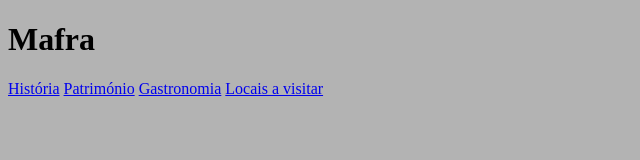
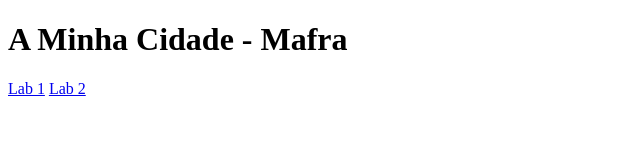
Before and after one commit to Peter-Petrov-21407097/Peter-Petrov-21407097.github.io, a plain HTML site: page index.html in a window 1280 px wide. Shown: the whole page, without its empty margins (0-640 px from the left). Drawn offline with Linux system fonts and the light colour scheme.

Commit message:
primeira página so que nao

```diff
--- a/index.html
+++ b/index.html
@@ -3,21 +3,17 @@
   <head>
     <meta charset="UTF-8" />
     <meta name="viewport" content="width=device-width, initial-scale=1.0" />
-    <title>A minha cidade - Mafra</title>
-
-    <link rel="stylesheet" href="styles.css" />
+    <title>A Minha Cidade - Mafra</title>
   </head>
 
   <body>
     <header>
-      <h1>Mafra</h1>
+      <h1>A Minha Cidade - Mafra</h1>
     </header>
 
     <nav>
-      <a href="cidade/historia.html">História</a>
-      <a href="cidade/patrimonio.html">Património</a>
-      <a href="cidade/gastronomia.html">Gastronomia</a>
-      <a href="cidade/locais.html">Locais a visitar</a>
+      <a href="lab1/index.html">Lab 1</a>
+      <a href="lab2/index.html">Lab 2</a>
     </nav>
   </body>
 </html>
```
Also changed, not shown: lab2/images/mafra1.jpg (added), lab2/images/mafra2.jpg (added), lab2/images/mafra3.jpg (added), lab2/images/mafra4.jpg (added), lab2/images/mafra5.jpg (added), lab2/images/mafra6.jpg (added), lab2/images/mafra7.jpg (added), lab2/images/mafra8.jpg (added).
